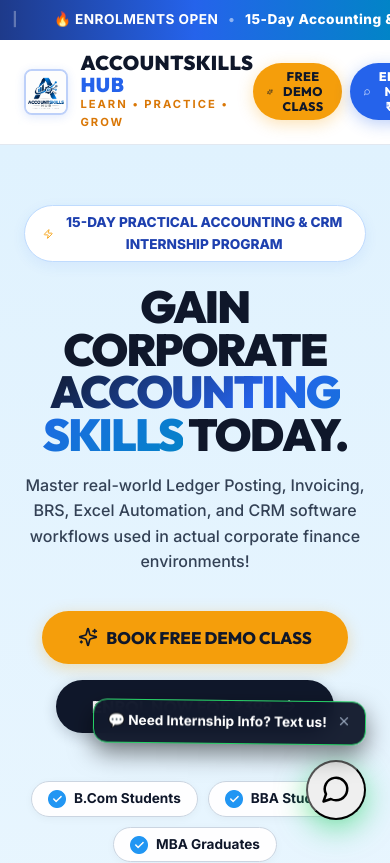
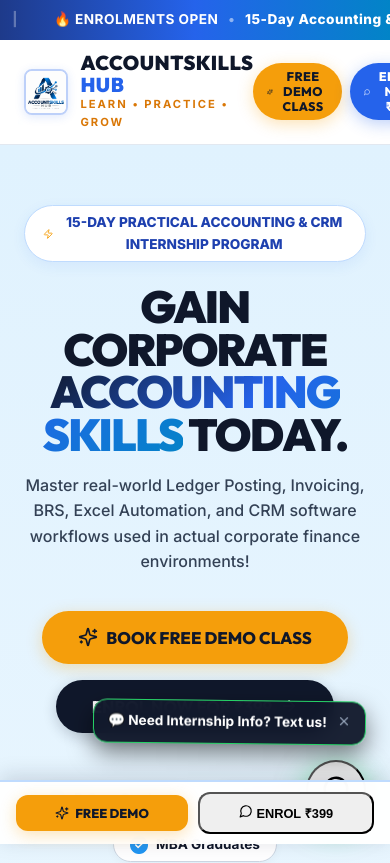
Before and after one commit to ranjeetkumarguptabro-maker/account-skills-hub, a React (Vite) app: page / in a window 390 px wide. Shown: the top 863 px of the page. Built offline with nearby package versions, Linux system fonts and the light colour scheme.

Commit message:
Add MobileStickyBar and mobile phone responsiveness optimizations

```diff
--- a/src/App.jsx
+++ b/src/App.jsx
@@ -11,6 +11,7 @@
 import FloatingWhatsApp from './components/FloatingWhatsApp';
 import Footer from './components/Footer';
 import RegistrationModal from './components/RegistrationModal';
+import MobileStickyBar from './components/MobileStickyBar';
 
 export default function App() {
   const [modalOpen, setModalOpen] = useState(false);
@@ -42,6 +43,7 @@
 
         <Footer onOpenModal={handleOpenModal} />
         <FloatingWhatsApp onOpenModal={handleOpenModal} />
+        <MobileStickyBar onOpenModal={handleOpenModal} />
 
         <RegistrationModal
           isOpen={modalOpen}
--- /dev/null
+++ b/src/components/MobileStickyBar.jsx
@@ -0,0 +1,71 @@
+import React from 'react';
+import { Sparkles, MessageCircle } from 'lucide-react';
+
+export default function MobileStickyBar({ onOpenModal }) {
+  return (
+    <>
+      <div
+        className="mobile-sticky-bar"
+        style={{
+          position: 'fixed',
+          bottom: 0,
+          left: 0,
+          right: 0,
+          background: 'rgba(255, 255, 255, 0.96)',
+          backdropFilter: 'blur(16px)',
+          borderTop: '2px solid #BFDBFE',
+          padding: '10px 16px',
+          zIndex: 999,
+          boxShadow: '0 -4px 20px rgba(15, 23, 42, 0.15)',
+          display: 'none', // Shown only on mobile screens via CSS media query
+          justifyContent: 'space-between',
+          alignItems: 'center',
+          gap: '10px'
+        }}
+      >
+        <button
+          className="btn-gold"
+          onClick={() => onOpenModal('demo')}
+          style={{
+            flex: 1,
+            padding: '10px 12px',
+            fontSize: '0.8rem',
+            fontWeight: 800,
+            borderRadius: '12px',
+            justifyContent: 'center',
+            gap: '6px'
+          }}
+        >
+          <Sparkles size={14} /> FREE DEMO
+        </button>
+
+        <button
+          className="btn-whatsapp"
+          onClick={() => onOpenModal('enroll')}
+          style={{
+            flex: 1,
+            padding: '10px 12px',
+            fontSize: '0.8rem',
+            fontWeight: 800,
+            borderRadius: '12px',
+            justifyContent: 'center',
+            gap: '6px'
+          }}
+        >
+          <MessageCircle size={14} /> ENROL ₹399
+        </button>
+      </div>
+
+      <style>{`
+        @media (max-width: 768px) {
+          .mobile-sticky-bar {
+            display: flex !important;
+          }
+          body {
+            padding-bottom: 60px; /* Prevent footer content from being covered by sticky bar */
+          }
+        }
+      `}</style>
+    </>
+  );
+}
```
